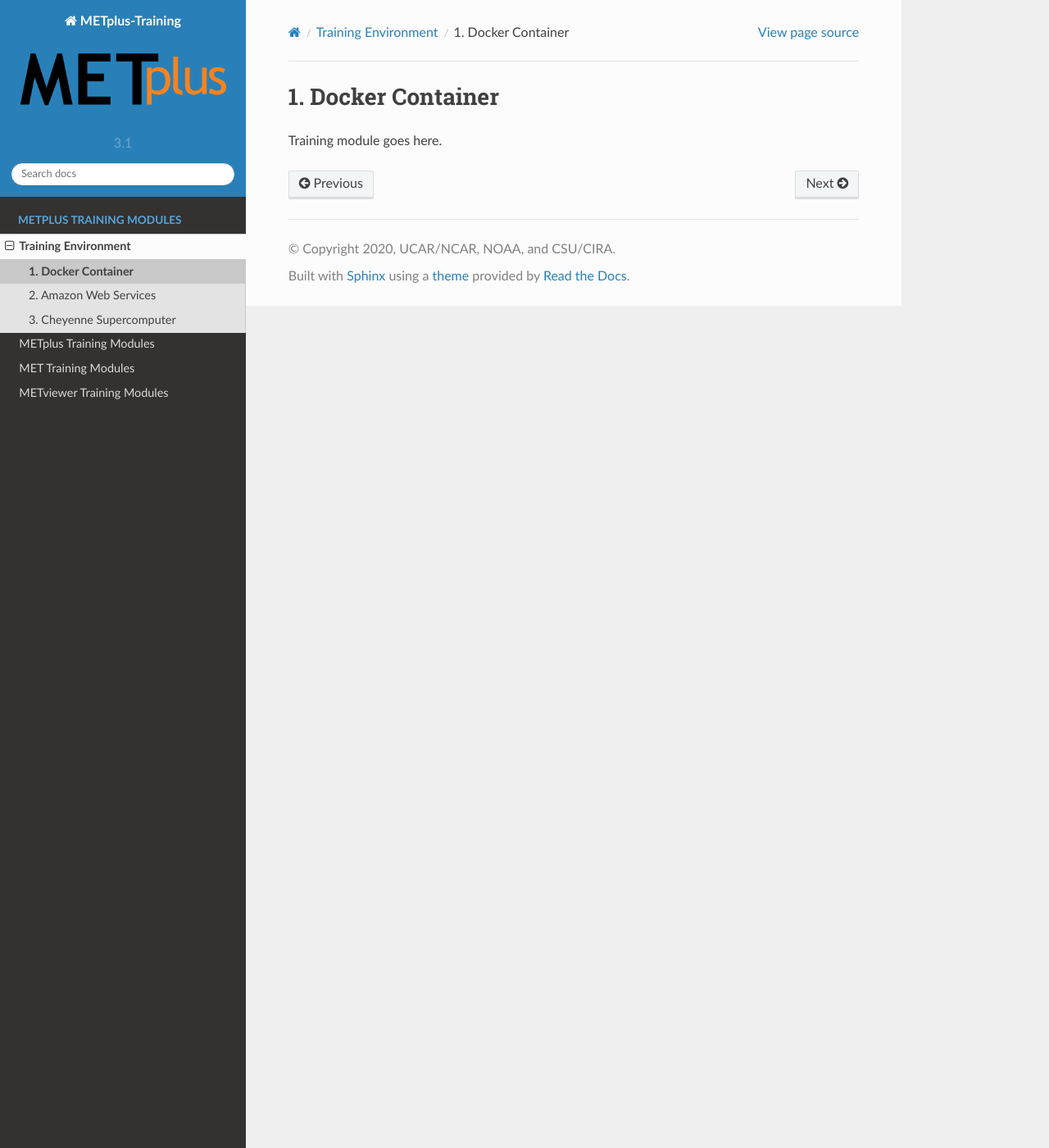
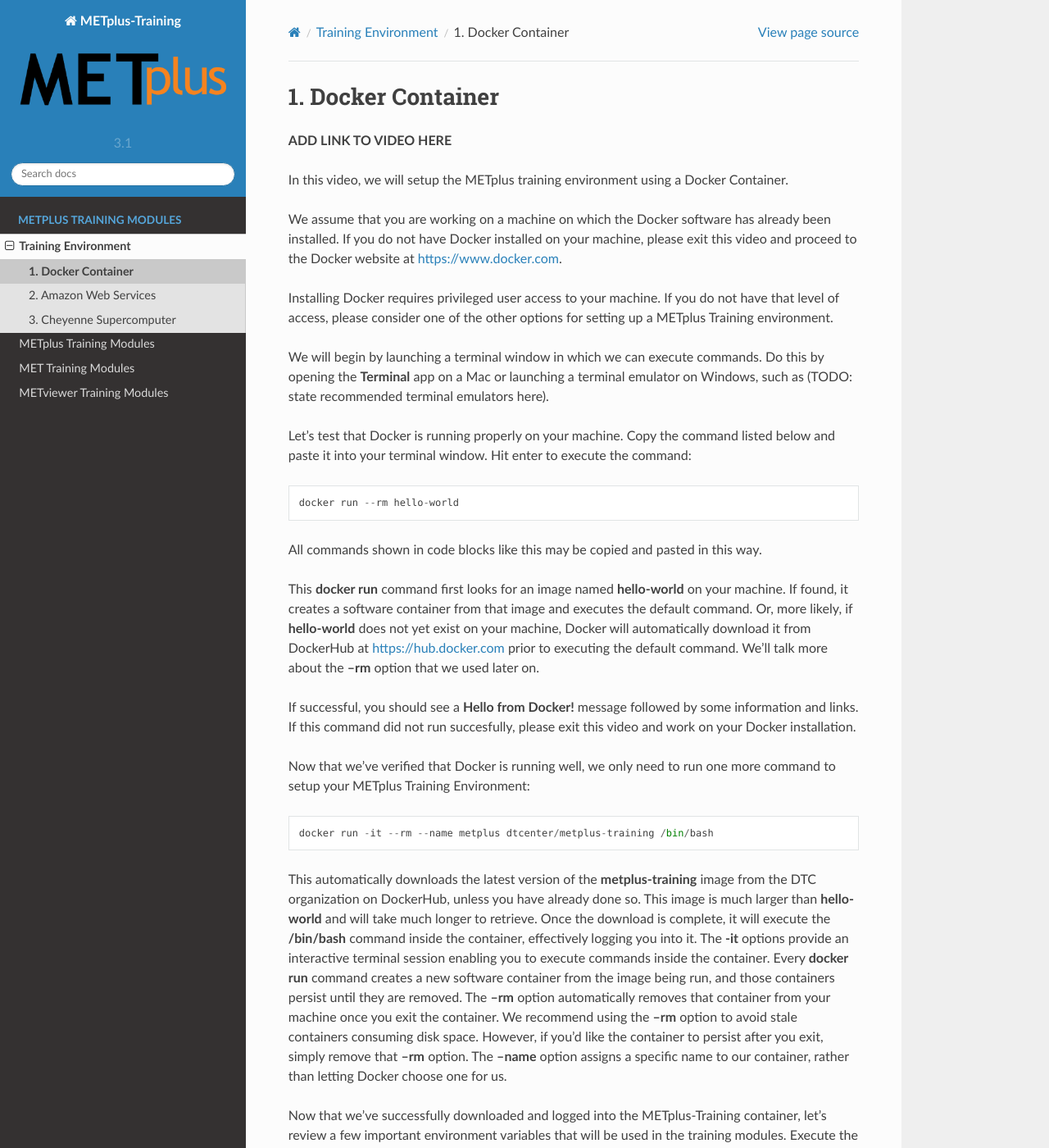
Before and after one commit to dtcenter/METplus-Training, a Sphinx documentation site: the page built from docs/Modules/Environment/docker.rst, in a window 1280 px wide and 1400 px high. Shown: the whole window at 82% size. Built offline with Sphinx 7.4.7 and the Read the Docs theme 2.0.0, drawn with Linux system fonts in a browser that asks for light colours; some of the changed text lies outside the part shown.

Commit message:
Add docker details.

```diff
--- a/docs/Modules/Environment/docker.rst
+++ b/docs/Modules/Environment/docker.rst
@@ -3,4 +3,84 @@
 Docker Container
 ================
 
-Training module goes here.
+**ADD LINK TO VIDEO HERE**
+
+In this video, we will setup the METplus training environment using a Docker Container.
+
+We assume that you are working on a machine on which the Docker software has already been installed.
+If you do not have Docker installed on your machine, please exit this video and proceed to the Docker
+website at https://www.docker.com.
+
+Installing Docker requires privileged user access to your machine. If you do not have that level of access,
+please consider one of the other options for setting up a METplus Training environment.
+
+We will begin by launching a terminal window in which we can execute commands. Do this by opening the
+**Terminal** app on a Mac or launching a terminal emulator on Windows, such as (TODO: state recommended terminal emulators here).
+
+Let's test that Docker is running properly on your machine. Copy the command listed below and
+paste it into your terminal window. Hit enter to execute the command:
+
+.. code-block::
+
+  docker run --rm hello-world
+
+All commands shown in code blocks like this may be copied and pasted in this way.
+
+This **docker run** command first looks for an image named **hello-world** on your machine.
+If found, it creates a software container from that image and executes the default command.
+Or, more likely, if **hello-world** does not yet exist on your machine, Docker will automatically
+download it from DockerHub at https://hub.docker.com prior to executing the default command.
+We'll talk more about the **--rm** option that we used later on.
+
+If successful, you should see a **Hello from Docker!** message followed by some information and links.
+If this command did not run succesfully, please exit this video and work on your Docker installation.
+
+Now that we've verified that Docker is running well, we only need to run one more command to
+setup your METplus Training Environment:
+
+.. code-block::
+
+  docker run -it --rm --name metplus dtcenter/metplus-training /bin/bash
+
+This automatically downloads the latest version of the **metplus-training** image from the
+DTC organization on DockerHub, unless you have already done so.
+This image is much larger than **hello-world** and will take much longer to retrieve.
+Once the download is complete, it will execute the **/bin/bash** command inside the container,
+effectively logging you into it. The **-it** options provide an interactive terminal session enabling
+you to execute commands inside the container. Every **docker run** command creates a new software
+container from the image being run, and those containers persist until they are removed. The
+**--rm** option automatically removes that container from your machine once you exit the container.
+We recommend using the **--rm** option to avoid stale containers consuming disk space.
+However, if you'd like the container to persist after you exit, simply remove that **--rm** option.
+The **--name** option assigns a specific name to our container, rather than letting Docker choose
+one for us.
+
+Now that we've successfully downloaded and logged into the METplus-Training container, let's
+review a few important environment variables that will be used in the training modules.
+Execute the following commands to see the values for METPLUS_TUTORIAL_DIR, METPLUS_BUILD_BASE,
+MET_BUILD_BASE, and METPLUS_DATA.
+
+.. code-block::
+
+  echo ${METPLUS_TUTORIAL_DIR}
+  echo ${METPLUS_BUILD_BASE}
+  echo ${MET_BUILD_BASE}
+  echo ${METPLUS_DATA}
+
+You are now ready to proceed to the training modules! Just execute all future training module
+commands from inside this container. When you are all finished and ready to exit this container,
+simply type:
+
+.. code-block::
+
+  exit
+
+Beware that when you exit a container created using the **--rm** option, it will automatically be
+deleted, along with any data you may have created inside of it. If you would like the container to
+persist, omit the **--rm** option. After exiting the container, run the following commands to start
+it back up and log back into it with the bash shell.
+
+.. code-block::
+
+  docker start metplus
+  docker exec -it metplus /bin/bash
```
